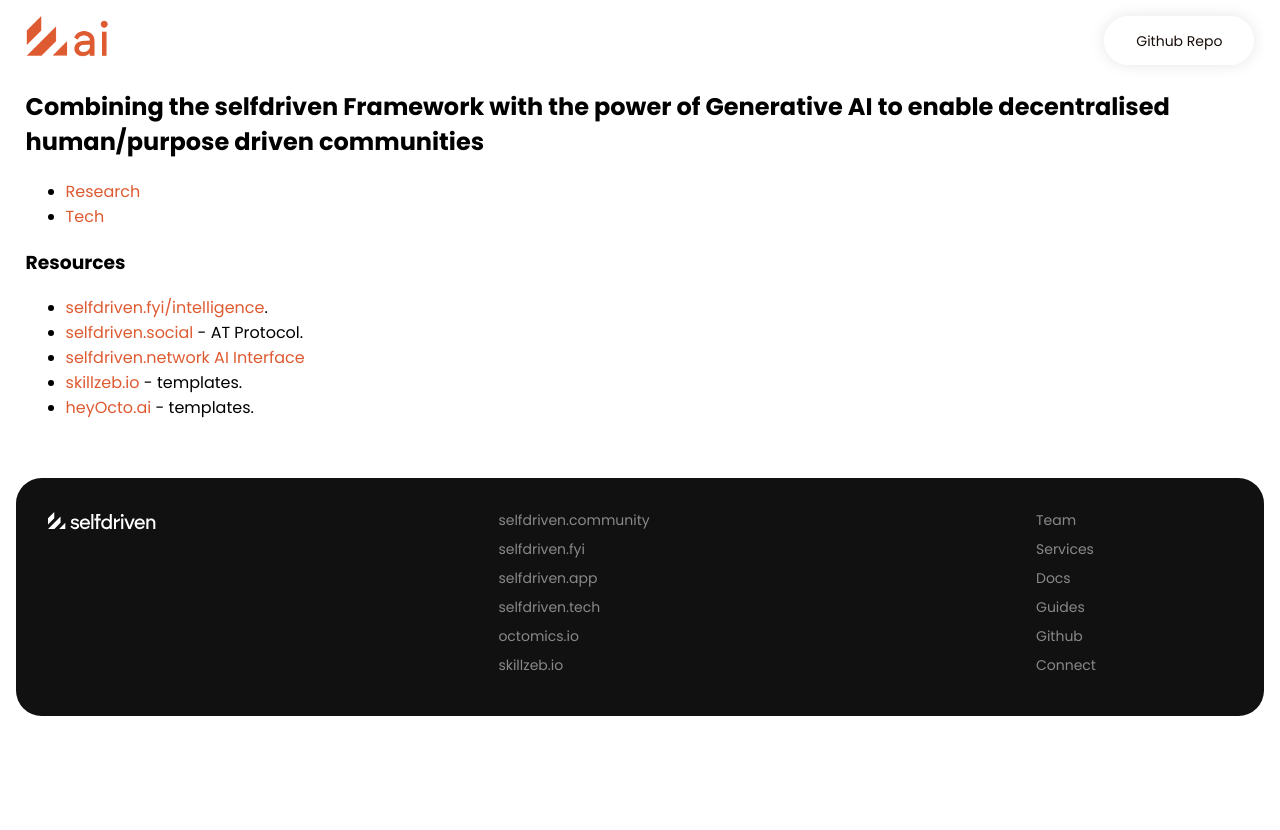
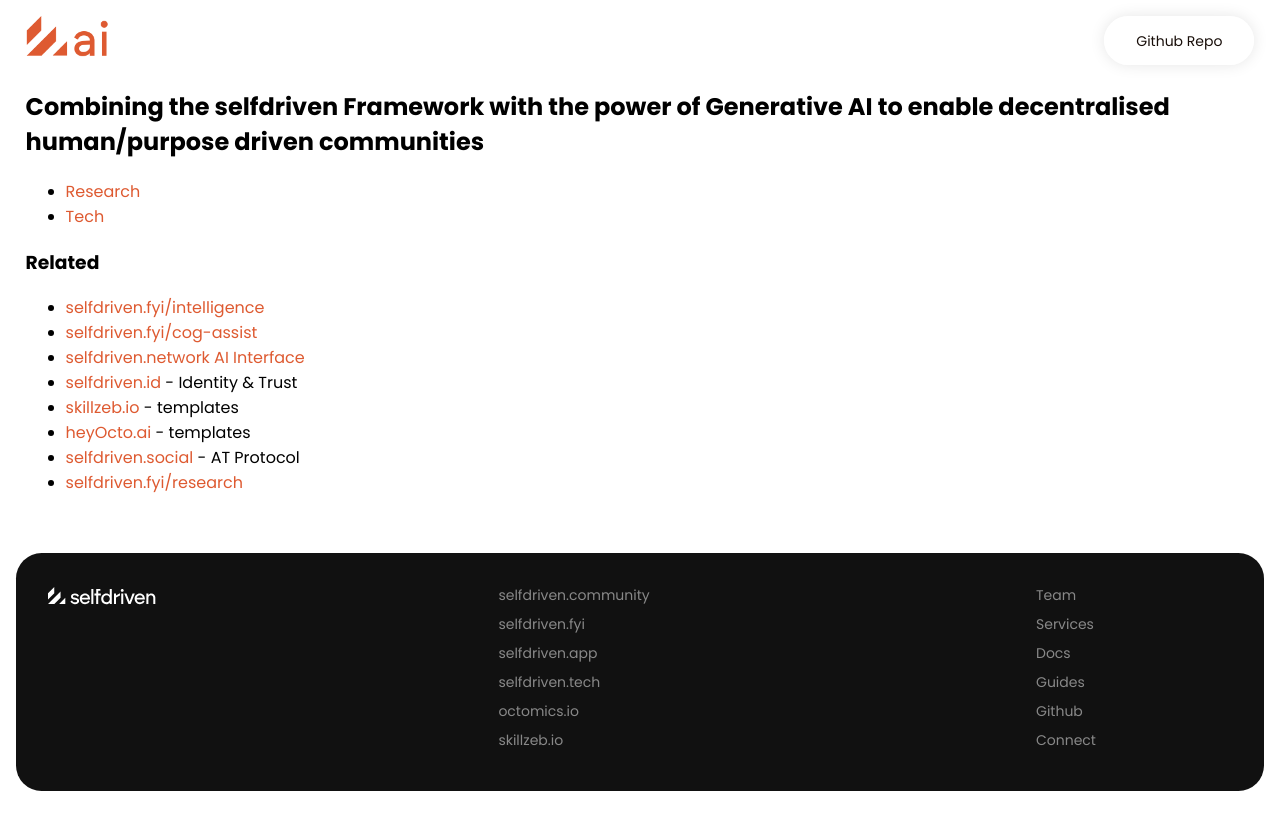
Before and after one commit to selfdriven-foundation/selfdriven-ai, a Jekyll site: the page built from docs/index.md, in a window 1280 px wide. Shown: the top 830 px of the page. Built offline with Jekyll 4.4.1, drawn with Linux system fonts in a browser that asks for light colours.

Commit message:
Update index.md

```diff
--- a/docs/index.md
+++ b/docs/index.md
@@ -8,9 +8,12 @@
 - [Research](/research/)
 - [Tech](/tech/)
 
-### Resources
-- [selfdriven.fyi/intelligence](https://selfdriven.fyi/intelligence).
-- [selfdriven.social](https://selfdriven.social) - AT Protocol.
+### Related
+- [selfdriven.fyi/intelligence](https://selfdriven.fyi/intelligence)
+- [selfdriven.fyi/cog-assist](https://selfdriven.fyi/cog-assist)
 - [selfdriven.network AI Interface](https://selfdriven.network)
-- [skillzeb.io](https://skillseb.io) - templates.
-- [heyOcto.ai](https://heyocto.ai) - templates.
+- [selfdriven.id](https://selfdriven.id) - Identity & Trust
+- [skillzeb.io](https://skillseb.io) - templates
+- [heyOcto.ai](https://heyocto.ai) - templates
+- [selfdriven.social](https://selfdriven.social) - AT Protocol
+- [selfdriven.fyi/research](https://selfdriven.fyi/research)
```
